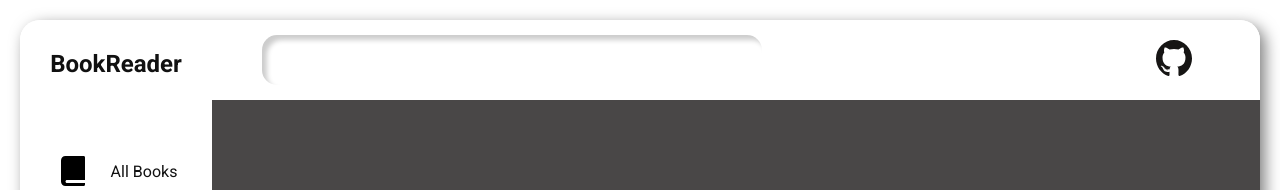
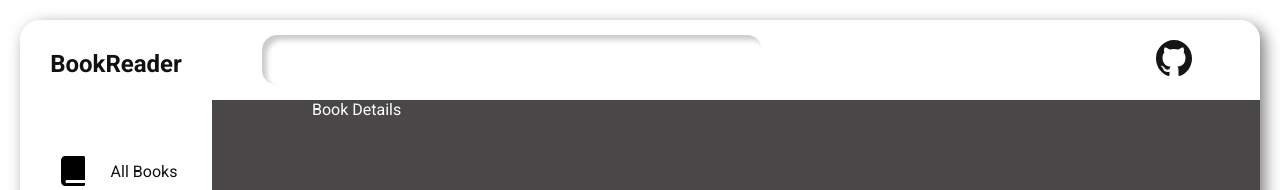
Before and after one commit to NumerDev/BookReader, a React (Vite) app: page /book/1 in a window 1280 px wide. Shown: the top 190 px of the page. Built offline with nearby package versions, Linux system fonts and the light colour scheme.

Commit message:
Added new route for book details

```diff
--- /dev/null
+++ b/src/views/BookDetails.jsx
@@ -0,0 +1,5 @@
+const BookDetails = () => {
+  return <div>Book Details</div>;
+};
+
+export default BookDetails;
--- a/src/views/Root.jsx
+++ b/src/views/Root.jsx
@@ -4,6 +4,7 @@ import { theme } from '../styles/Theme';
 import { BrowserRouter as Router, Routes as Switch, Route } from 'react-router-dom';
 import MainTemplate from '../templates/MainTemplate/MainTemplate';
 import BookList from './BookList';
+import BookDetails from './BookDetails';
 
 const Root = () => {
   return (
@@ -13,6 +14,7 @@ const Root = () => {
         <MainTemplate>
           <Switch>
             <Route exact path="/" element={<BookList />} />
+            <Route exact path="book/:id" element={<BookDetails />} />
           </Switch>
         </MainTemplate>
       </ThemeProvider>
```
